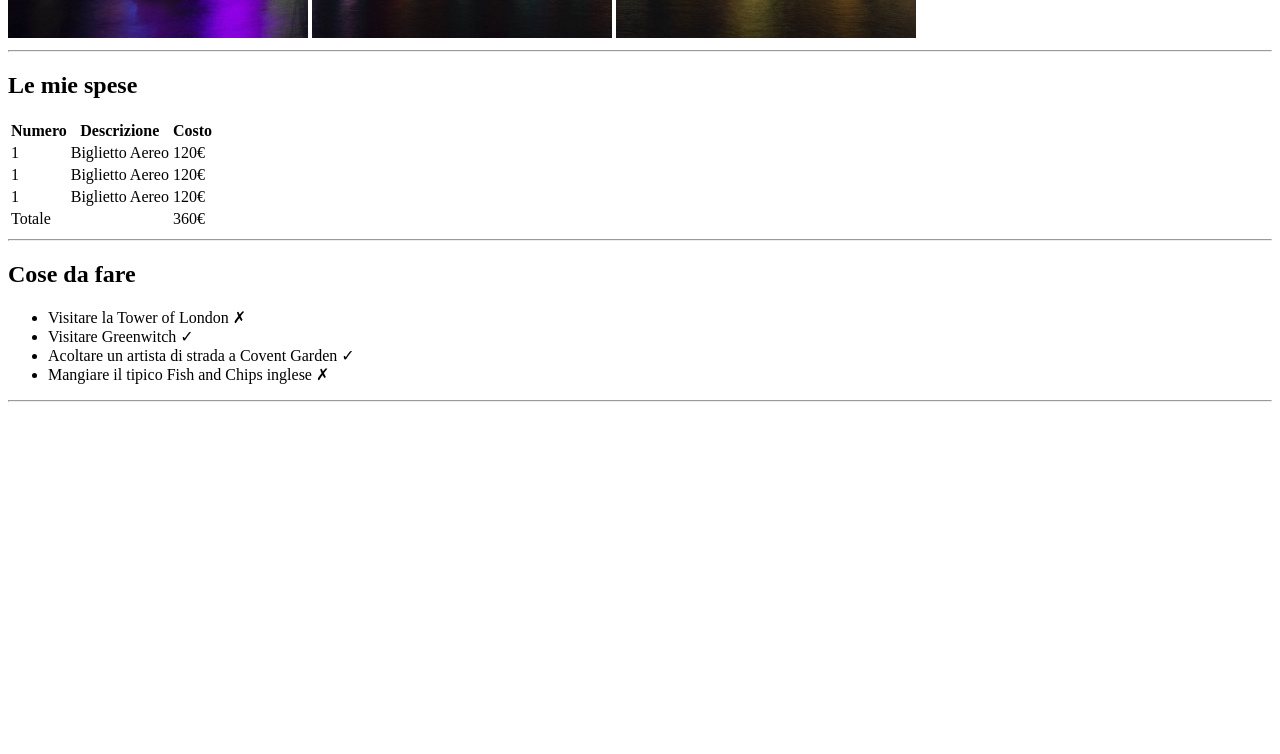
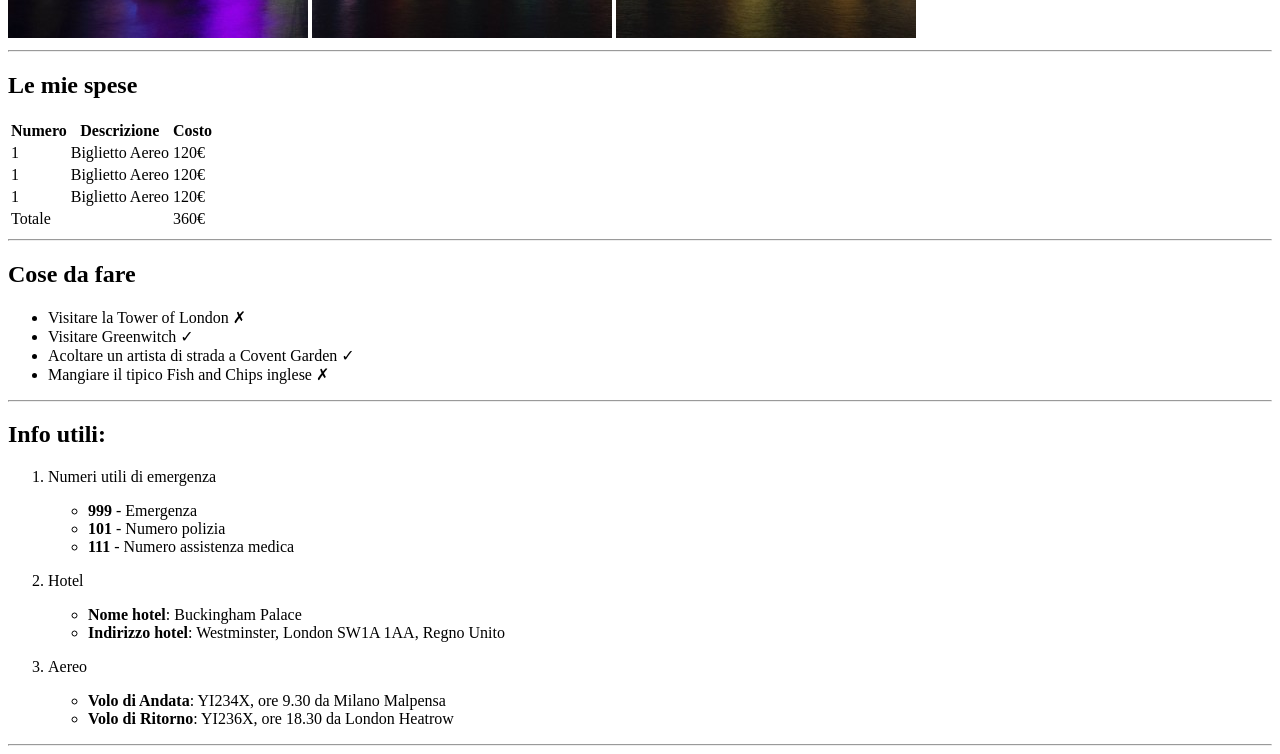
Before and after one commit to Davidemauri00/html-london-trip, a plain HTML site: page index.html in a window 1280 px wide. Shown: the part 642-1396 px from the top of the page. Before the commit the page ends 1052 px from the top, so only its background shows below. Drawn offline with Linux system fonts and the light colour scheme.

Commit message:
Lista info utili

```diff
--- a/index.html
+++ b/index.html
@@ -57,6 +57,31 @@
                 </ul>
                 <hr>
             </section>
+            <section>
+                <h2>Info utili:</h2>
+                <ol>
+                    <li><p>Numeri utili di emergenza</p>
+                        <ul>
+                            <li><strong>999</strong> - Emergenza</li>
+                            <li><strong>101</strong> - Numero polizia</li>
+                            <li><strong>111</strong> - Numero assistenza medica</li>
+                        </ul>
+                    </li>
+                    <li><p>Hotel</p>
+                        <ul>
+                            <li><strong>Nome hotel</strong>: Buckingham Palace</li>
+                            <li><strong>Indirizzo hotel</strong>: Westminster, London SW1A 1AA, Regno Unito</li>
+                        </ul>
+                    </li>
+                    <li><p>Aereo</p>
+                        <ul>
+                            <li><strong>Volo di Andata</strong>: YI234X, ore 9.30 da Milano Malpensa</li>
+                            <li><strong>Volo di Ritorno</strong>: YI236X, ore 18.30 da London Heatrow</li>
+                        </ul>
+                    </li>
+                </ol>
+                <hr>
+            </section>
         </main>
         <footer>
         </footer>
```
